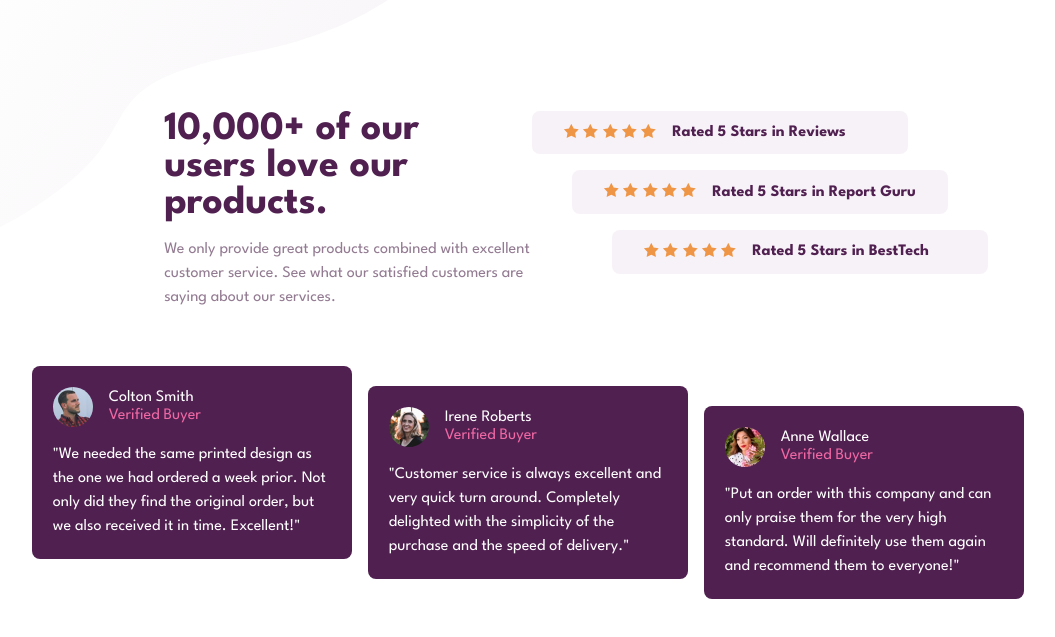
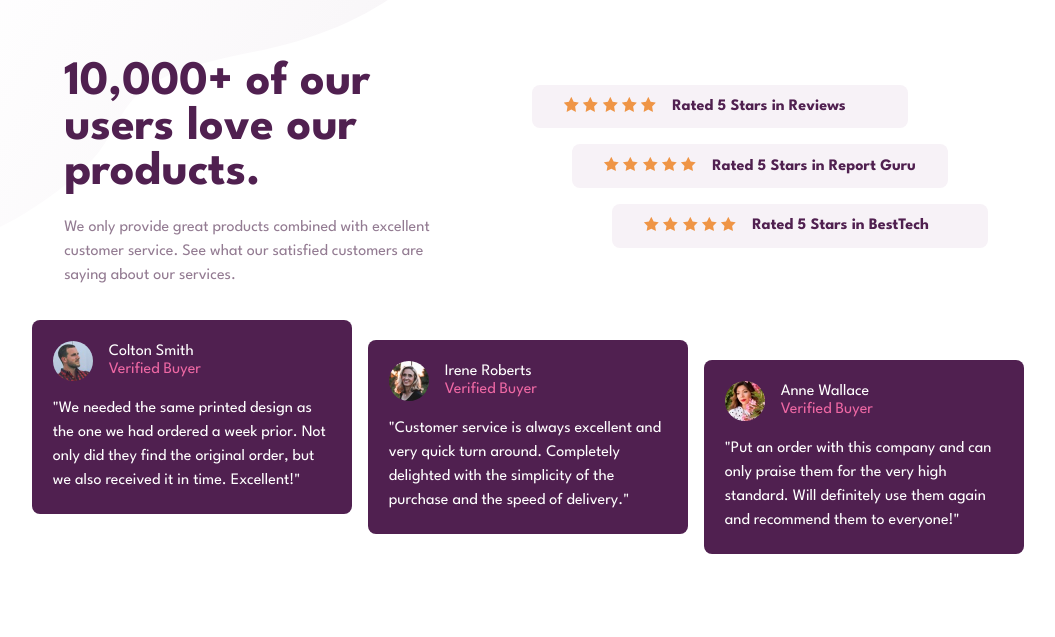
Before and after one commit to yuuricrz/projeto-socialproof, a plain HTML site: page index.html in a window 1280 px wide. Shown: the part 105-742 px from the top of the page, without its empty margins (104-1159 px from the left). Drawn offline with Linux system fonts and the light colour scheme.

Commit message:
Update style.css

```diff
--- a/style.css
+++ b/style.css
@@ -16,7 +16,7 @@
     --lightmagenta: hsl(300, 24%, 96%);
     --white: hsl(0, 0%, 100%);
 }
-@media (min-width:375px) {
+@media (min-width:375px) and (max-width:949px){
     body{
         background: url('images/bg-pattern-top-mobile.svg') no-repeat;
         display: flex;
@@ -102,7 +102,7 @@
         display: flex;
         flex-direction: column;
         justify-content: center;
-        align-items: stretch;
+        align-items: center;
         min-height: 100vh;
 
     }
@@ -110,30 +110,34 @@
     /* ------------ HEADER + FOOTER CONFIG ------------ */
 
     header{
+        position: relative;
+        right: 100px;
         display: flex;
         flex-direction: column;
+
     }
     header h1{
         color: var(--darkmagenta);
         font-weight: 700;
-        font-size: 2.5rem;
-        max-width: 18rem;
+        margin-bottom: 1.3rem;
+        font-size: 3rem;
+        max-width: 20rem;
         text-align: left;
-        margin: 0 0 1rem 0;
+
     }
     header p{
         color: var(--grayishmagenta);
         max-width: 23rem;
         font-size: 1rem;
         line-height: 1.5rem;
-        margin: 0 auto 1.5rem auto;
         text-align: left;
+        margin-bottom: 2rem;
     }
     .dsk{
-        width: 100%;
         display: flex;
         justify-content: center;
-        margin: 0 auto 2rem auto;
+        align-items: center;
+
     }
 
     /* -------------- STARS CONFIG -------------- */
@@ -141,7 +145,6 @@
         margin-right: 1rem;
     }
     .rated img{
-        margin-bottom: 0rem;
         width: 15px;
     }
     .rated{
```
